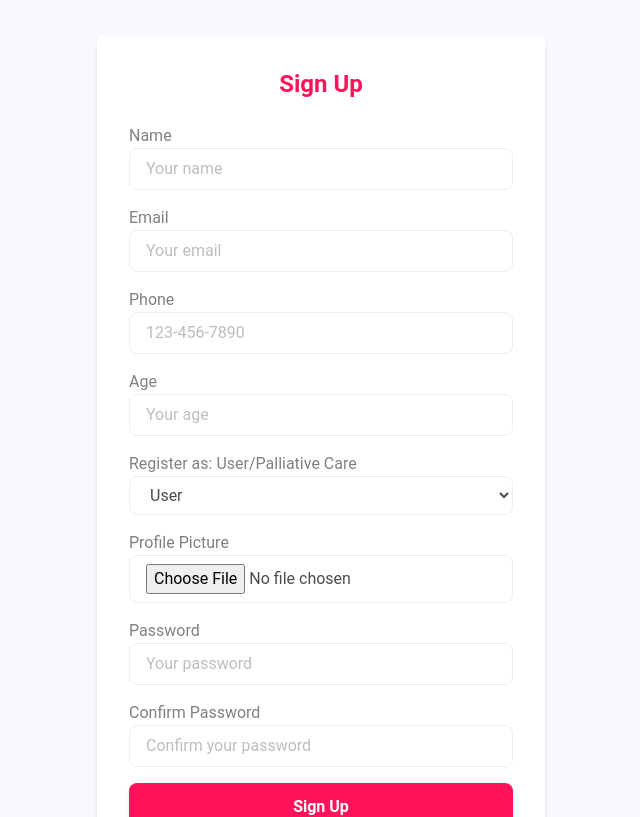
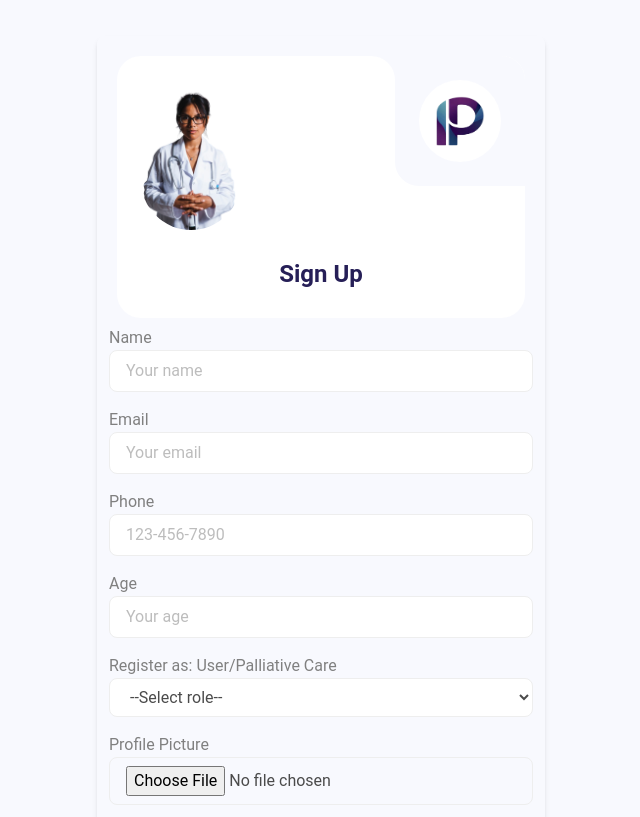
Before and after one commit to otenggodfada/PalliativeCare, a React (Vite) app in the folder palliativecare/: page /register in a window 1280 px wide. Shown: the top 817 px of the page, without its empty margins (319-959 px from the left). Built offline with nearby package versions, Linux system fonts and the light colour scheme; no server answers; the database is empty.

Commit message:
ffffffffffff

```diff
--- a/palliativecare/src/components/dropdwon.jsx
+++ b/palliativecare/src/components/dropdwon.jsx
@@ -43,15 +43,7 @@ function changedropiconcolor() {
         aria-expanded={isOpen}
         aria-haspopup="true"
       >
-        <svg
-          xmlns="http://www.w3.org/2000/svg"
-          height="24px"
-          viewBox="0 -960 960 960"
-          width="24px"
-          fill={dropiconcolor}
-        >
-          <path d="M480-160q-33 0-56.5-23.5T400-240q0-33 23.5-56.5T480-320q33 0 56.5 23.5T560-240q0 33-23.5 56.5T480-160Zm0-240q-33 0-56.5-23.5T400-480q0-33 23.5-56.5T480-560q33 0 56.5 23.5T560-480q0 33-23.5 56.5T480-400Zm0-240q-33 0-56.5-23.5T400-720q0-33 23.5-56.5T480-800q33 0 56.5 23.5T560-720q0 33-23.5 56.5T480-640Z" />
-        </svg>
+        <div className=" w-[40px] h-[40px]  bg-primaryBackground rounded-full border-white  border flex object-contain "><img className="  object-fill rounded-full" src="https://www.shutterstock.com/image-photo/healthcare-medical-staff-concept-portrait-600nw-2281024823.jpg" alt="" /></div>
       </div>
       <div
         id="dropdownMenu"
--- a/palliativecare/src/pages/Login.jsx
+++ b/palliativecare/src/pages/Login.jsx
@@ -4,6 +4,8 @@ import { useNavigate } from 'react-router-dom';
 import React, { useState } from "react";
 import { Alert } from "@material-tailwind/react";
 import { Spinner } from "@material-tailwind/react";
+import logo from '../assets/images/logo.png';
+import im2 from '../assets/images/man.png';
 const Login = () => {
 
   const [mess, setMess]= useState(false)
@@ -21,10 +23,26 @@ const Login = () => {
     >
 
     </div>
-    <div className="w-full max-w-md bg-white rounded-lg shadow-md p-8">
-      <h2 className="text-2xl font-semibold text-center mb-6 text-mypink">
-        Sign Up
-      </h2>
+    <div className="w-full max-w-md   rounded-lg shadow-md p-3 ">
+
+  <div class=" m-2">
+<div class="flex">
+<div class="grow rounded-t-3xl  bg-white pt-6 px-6">
+<img className="w-[120px] rounded-b-[70px] relative" src={im2} alt="" />
+</div>
+<div class="bg-white rounded-tl-[1.6rem] rounded-tr-3xl">
+
+  <div class="inner-header p-6  bg-primaryBackground rounded-bl-3xl rounded-tr-3xl">
+    <div class="flex items-center justify-center rounded-full bg-white p-4">
+     <img className="w-[50px] h-[50px] " src={logo} alt="" />
+    </div>
+  </div>
+</div>
+</div>
+<div class="rounded-br-3xl rounded-bl-3xl grow bg-white p-3">
+<p class="rounded-3xl bg-white p-4 font-semibold text-2xl text-primaryButton text-center ">Sign In</p>
+</div>
+</div>
       <form onSubmit={(e) => {setSpin(false)
       e.preventDefault();
 
--- a/palliativecare/src/pages/Register.jsx
+++ b/palliativecare/src/pages/Register.jsx
@@ -4,6 +4,8 @@ import { useNavigate } from 'react-router-dom';
 import React, { useState } from "react";
 import { Alert } from "@material-tailwind/react";
 import { Spinner } from "@material-tailwind/react";
+import logo from '../assets/images/logo.png';
+import im2 from '../assets/images/im2.png';
 const Register = () => {
 const [mess, setMess]= useState(false)
 const [spin, setSpin]= useState(true)
@@ -29,7 +31,9 @@ const [spin, setSpin]= useState(true)
       reader.readAsDataURL(file);
     }
   };
-
+const handleSelections=(e)=>{
+  setrole(e.target.value);
+}
   return (
     <>
 
@@ -41,14 +45,32 @@ const [spin, setSpin]= useState(true)
       >
 
       </div>
-      <div className="w-full max-w-md bg-white rounded-lg shadow-md p-8">
-        <h2 className="text-2xl font-semibold text-center mb-6 text-mypink">
-          Sign Up
-        </h2>
+      <div className="w-full max-w-md   rounded-lg shadow-md p-3 ">
+
+      <div class=" m-2">
+  <div class="flex">
+    <div class="grow rounded-t-3xl  bg-white pt-6 px-6">
+ <img className="w-[100px] rounded-b-[70px] relative" src={im2} alt="" />
+    </div>
+    <div class="bg-white rounded-tl-[1.6rem] rounded-tr-3xl  ">
+
+      <div class="inner-header p-6  bg-primaryBackground rounded-bl-3xl rounded-tr-3xl">
+        <div class="flex items-center justify-center rounded-full bg-white p-4">
+         <img className="w-[50px] h-[50px] " src={logo} alt=""  />
+        </div>
+      </div>
+    </div>
+  </div>
+  <div class="rounded-br-3xl rounded-bl-3xl grow bg-white p-3">
+    <p class="rounded-3xl bg-white p-4 font-semibold text-2xl text-primaryButton text-center ">Sign Up</p>
+  </div>
+</div>
+
+
         <form onSubmit={(e) => {setSpin(false)
         e.preventDefault();
 
-        handleSignUp(email, password, navigate, setfeed, setColor, username, age, profileurl,phone).then(()=>{setMess(true)  ,setSpin(true),setEmail(''), setPassword('')},  );
+        handleSignUp(email, password, navigate, setfeed, setColor, username, age, profileurl,phone, role).then(()=>{setMess(true)  ,setSpin(true),setEmail(''), setPassword('')},  );
 
       }}className="space-y-4">
         {/* Name */}
@@ -99,7 +121,7 @@ const [spin, setSpin]= useState(true)
           </div>
           {/* Age */}
           <div>
-            <label   htmlFor="email" className="block text-secondaryText">
+            <label   htmlFor="age" className="block text-secondaryText">
               Age
             </label>
             <input  onChange={(e)=>{setAge(e.target.value)}}
@@ -114,22 +136,19 @@ const [spin, setSpin]= useState(true)
           </div>
           {/* Role */}
           <div>
-            <label   htmlFor="email" className="block text-secondaryText">
+            <label   htmlFor="role" className="block text-secondaryText">
               Register as: User/Palliative Care
             </label>
-            <select Change={(e)=>{setAge(e.target.value)}}
-            className="w-full px-4 py-2 border rounded-lg focus:outline-none focus:ring-2 focus:ring-primaryButton bg-transparent"
+            <select onChange={handleSelections}
+            className="w-full px-4 py-2 border rounded-lg focus:outline-none focus:ring-2 focus:ring-primaryButton bg-white"
 
-              id="role"
-              name="role"
 
-              placeholder="Your age"
               required >
-
+ <option value="">--Select role--</option>
   <option value="User">User</option>
             <option value="Palliative Care">Palliative Care</option>
             </select>
-
+            {role && <p>You selected: {role}</p>}
           </div>
           {/* Image picker */}
           <div>
--- a/palliativecare/src/service/databasefirebase.jsx
+++ b/palliativecare/src/service/databasefirebase.jsx
@@ -45,6 +45,17 @@ const generateRandomName = () => {
 };
 // Handle signup
 
+// calcute timestamp
+let time = {
+  seconds: 1613748319,
+  nanoseconds: 47688698687,
+}
+
+const fireBaseTime = new Date(
+  time.seconds * 1000 + time.nanoseconds / 1000000,
+);
+const date = fireBaseTime.toDateString();
+const atTime = fireBaseTime.toLocaleTimeString();
 const handleSignUp = async (
   email,
   password,
@@ -70,7 +81,7 @@ const handleSignUp = async (
       age: age,
       profilpc: getprofilelink,
       telephone: telephone,
-      dcreated: Timestamp.now,
+      dcreated: atTime,
       role: role
     });
     errr("User signed up successfully!");
@@ -123,7 +134,7 @@ const handleUserinfo = async () => {
 // Read or listen to user info from db
 const readUserinfo = (outputCallback) => {
   try {
-    const unsubscribe = onSnapshot(doc(db, "users", "userinfos"), (docSnapshot) => {
+    const unsubscribe = onSnapshot(doc(db, "users", auth.currentUser.uid), (docSnapshot) => {
       if (docSnapshot.exists()) {
         console.log("Latest data: ", docSnapshot.data());
         const data = docSnapshot.data();
```
Also changed, not shown: palliativecare/src/pages/Dashboard.jsx (+11 -0 lines), palliativecare/src/assets/images/man.png (added).
